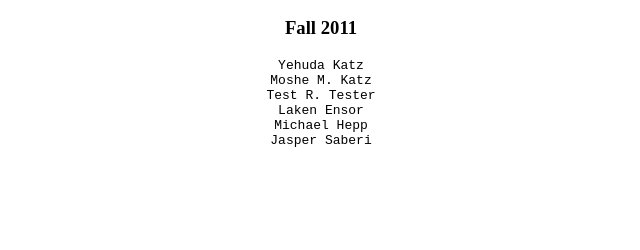
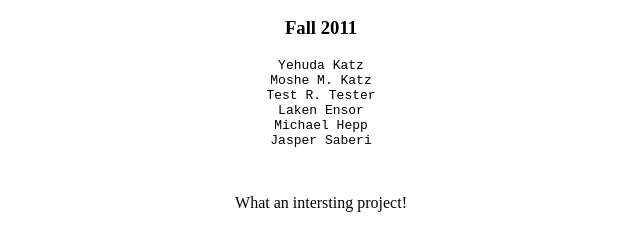
Before and after one commit to ENGL393/engl393.github.com, a plain HTML site: page index.html in a window 1280 px wide. Shown: the part 96-346 px from the top of the page, without its empty margins (319-959 px from the left). Drawn offline with Linux system fonts and the light colour scheme.

Commit message:
Documentation commit

```diff
--- a/index.html
+++ b/index.html
@@ -16,5 +16,8 @@ Jasper Saberi
 
 <!--  Add your name above this line -->
 </pre>
+<p>
+What an intersting project!
+</p>
 </body>
 </html>
```
